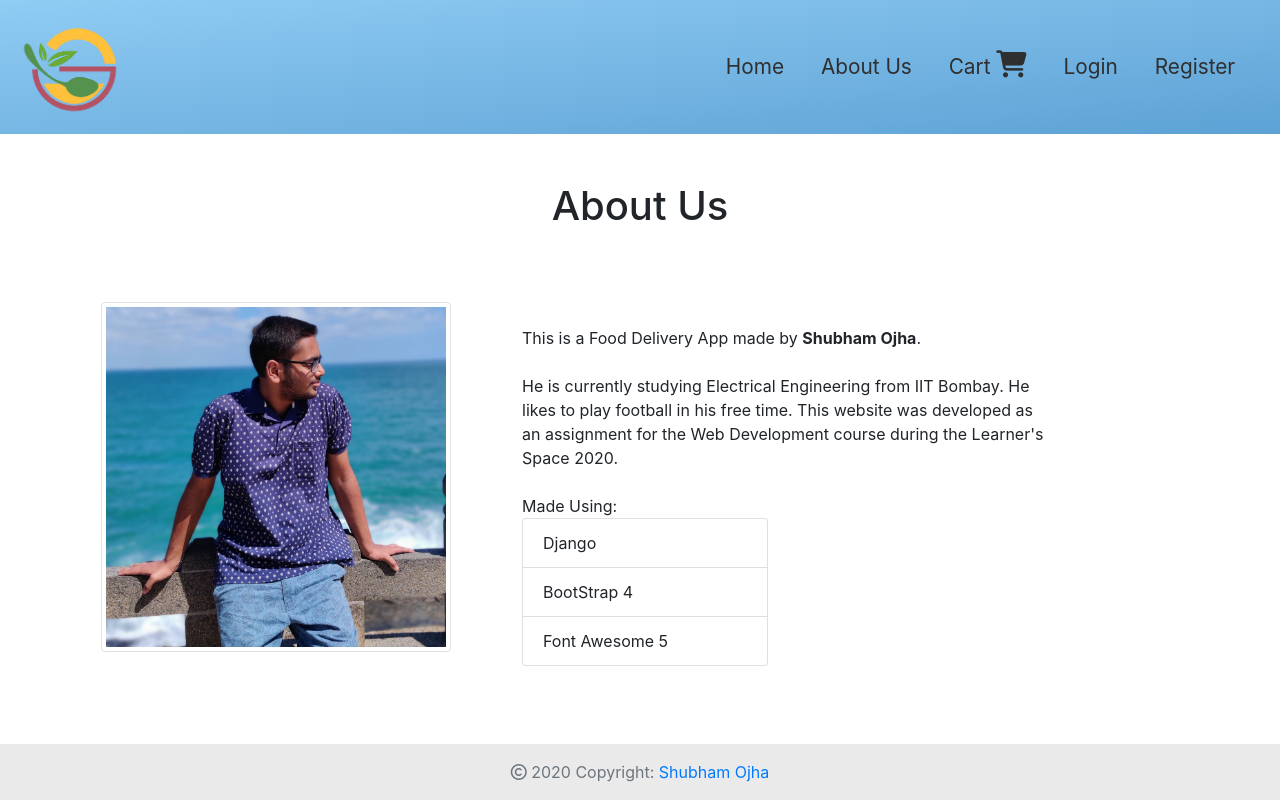
After one commit to CommanderBaman/Flip-Food-Django-app, a Django app: page /about/ in a window 1280 px wide. The commit adds this page. Run offline with Django 3.2, Linux system fonts and the light colour scheme; some libraries are stand-ins or nearby versions.

Commit message:
about page finished; added header and footer;

```diff
--- /dev/null
+++ b/food_delivery/static/food_delivery/base.css
@@ -0,0 +1,47 @@
+.body {
+	margin: 0;
+	padding: 0;
+	background-color: #ECECEC;
+	padding-top: 70px;
+}
+
+
+.navbar {
+    background-image: linear-gradient(to bottom right, #90CCF4, #5DA2D5);
+}
+
+.navbar .navbar-brand img {
+	height: 13.5vh;
+}
+
+.nav-link, .navbar-brand {
+	color: #2f2f2f;
+	font-size: 1.3em;
+}
+
+.nav-link {
+	margin-right: 1em !important;
+	transition-duration: 0.3s;
+}
+
+.navbar-collapse {
+	justify-content: flex-end;
+  }
+
+.nav-link:hover {
+	color: #bb4646;
+}
+
+
+.main-content {
+	width: 80%;
+	margin: auto;
+}
+
+footer {
+	background-color: #eaeaea;
+}
+
+footer .page-footer a {
+	background-color: black;
+}
--- /dev/null
+++ b/food_delivery/templates/food_delivery/about.html
@@ -0,0 +1,27 @@
+{% extends 'food_delivery/base.html' %}
+
+{% load static %}
+
+{% block header %}
+	About Us
+{% endblock header %}
+
+{% block main-content %}
+	<div class="row pb-5" >
+		<div class="col-lg-4 m-3 text-center">
+			<img src="{% static 'food_delivery/about-profilepic.jpg' %}" alt="Profile Photo of Shubham Ojha" class="rounded img-thumbnail" style="max-height: 500px;">
+		</div>
+		<div class="col-lg-6 py-4 px-4 m-3">
+			This is a Food Delivery App made by <b>Shubham Ojha</b>.<br> <br>
+			He is currently studying Electrical Engineering from IIT Bombay. He likes to play football in his free time. This website was developed as an assignment for the Web Development course during the Learner's Space 2020. <br> <br>
+			Made Using: <br>
+			<ul class="list-group col-lg-6">
+				<li class="list-group-item">Django</li>
+				<li class="list-group-item">BootStrap 4</li>
+				<li class="list-group-item">Font Awesome 5</li>
+			</ul>
+			<!-- Lorem ipsum dolor sit amet consectetur, adipisicing elit. Iste obcaecati necessitatibus, quisquam, maxime pariatur in ullam quibusdam, non earum cum vel culpa! Incidunt earum nostrum, non nesciunt dolores tempore quo veniam velit adipisci voluptate quos ex perspiciatis voluptatum officiis exercitationem suscipit minima maxime praesentium dolorum excepturi dolore, corrupti architecto. Necessitatibus? -->
+		</div>
+	</div>
+
+{% endblock main-content %}
--- a/food_delivery/templates/food_delivery/base.html
+++ b/food_delivery/templates/food_delivery/base.html
@@ -5,14 +5,72 @@
 	<meta name="viewport" content="width=device-width, initial-scale=1.0">
 	<title>FoodFlip</title>
 
+	<!-- personal CSS and favicons -->
+	{% load static %}
+	<link rel="shortcut icon" href="{% static 'food_delivery/foodflip-favicon.png' %}" type="image/x-icon">
+	<link rel="stylesheet" href="{% static 'food_delivery/base.css' %}">
+
 	<!-- bootstrap CSS  -->
 	<link rel="stylesheet" href="https://stackpath.bootstrapcdn.com/bootstrap/4.5.2/css/bootstrap.min.css" integrity="sha384-JcKb8q3iqJ61gNV9KGb8thSsNjpSL0n8PARn9HuZOnIxN0hoP+VmmDGMN5t9UJ0Z" crossorigin="anonymous">
+	<!-- FontAwesome Icons -->
+    <script src="https://kit.fontawesome.com/4106bd1142.js" crossorigin="anonymous"></script>
 </head>
 <body>
-    <h1>base</h1>
+	<!--
+		Color Scheme:
+		white = #ECECEC
+		red = #F78888
+		yellow = #F3D250
+		light blue = #90CCF4
+		blue = #5DA2D5
+	-->
 
+	<!-- making navbar  -->
+	<nav class="navbar navbar-expand-md navbar-fixed-top">
+		<a class="navbar-brand" href="#"><img src="{% static 'food_delivery/foodflip-logo.png' %}" alt="FoodFlip Logo"></a>
+		<button class="navbar-toggler navbar-dark" type="button" data-toggle="collapse" data-target="#main-navigation">
+			<span class="navbar-toggler-icon"></span>
+		</button>
+		<div class="collapse navbar-collapse" id="main-navigation">
+			<ul class="navbar-nav">
+				<!-- {% if title != '' %} -->
+				<li class="nav-item">
+					<a class="nav-link" href="{% url 'food-delivery-home' %}">Home</a>
+				</li>
+				<!-- {% endif %} -->
+				<li class="nav-item">
+					<a class="nav-link" href="{% url 'food-delivery-about' %}">About Us</a>
+				</li>
+				<li class="nav-item">
+					<a class="nav-link" href="{% url 'food-delivery-cart' %}">Cart <i class="fas fa-shopping-cart" style="font-size: 1.3em;"></i></a>
+				</li>
+				<li class="nav-item">
+					<a class="nav-link" href="{% url 'users-login' %}">Login</a>
+				</li>
+				<li class="nav-item">
+					<a class="nav-link" href="{% url 'users-register' %}">Register</a>
+				</li>
+			</ul>
+		</div>
+	</nav>
 
+	<div class="container-lg">
+		<h1 class="text-center py-5">
+			{% block header %}
+			{% endblock header %}
+		</h1>
+		{% block main-content %}
+		{% endblock main-content %}
+	</div>
 
+	<!-- making footer -->
+	<footer class="page-footer font-small fixed-bottom text-center py-3">
+		<div class="container-lg">
+			<div class="footer-copyright text-muted">
+				<i class="far fa-copyright"></i> 2020 Copyright: <a href="https://commanderbaman.github.io/19D070056_WEB_DEV/">Shubham Ojha</a>
+			</div>
+		</div>
+	</footer>
 
 	<!-- JS files for bootstrap -->
 	<script src="https://code.jquery.com/jquery-3.5.1.slim.min.js" integrity="sha384-DfXdz2htPH0lsSSs5nCTpuj/zy4C+OGpamoFVy38MVBnE+IbbVYUew+OrCXaRkfj" crossorigin="anonymous"></script>
--- a/food_delivery/templates/food_delivery/cart.html
+++ b/food_delivery/templates/food_delivery/cart.html
@@ -1 +1,5 @@
-<h1>cart</h1>
+{% extends 'food_delivery/base.html' %}
+
+{% block main-content %}
+    Cart
+{% endblock main-content %}
--- a/food_delivery/templates/food_delivery/checkout.html
+++ b/food_delivery/templates/food_delivery/checkout.html
@@ -1 +1,5 @@
-<h1>checking out</h1>
+{% extends 'food_delivery/base.html' %}
+
+{% block main-content %}
+    Checking Out
+{% endblock main-content %}
--- a/food_delivery/templates/food_delivery/confirmed.html
+++ b/food_delivery/templates/food_delivery/confirmed.html
@@ -1 +1,5 @@
-<h1>confirmed</h1>
+{% extends 'food_delivery/base.html' %}
+
+{% block main-content %}
+    Confirmed
+{% endblock main-content %}
--- a/food_delivery/templates/food_delivery/main.html
+++ b/food_delivery/templates/food_delivery/main.html
@@ -1 +1,5 @@
-<h1>main</h1>
+{% extends 'food_delivery/base.html' %}
+
+{% block main-content %}
+    Main Page
+{% endblock main-content %}
--- a/food_delivery/urls.py
+++ b/food_delivery/urls.py
@@ -3,6 +3,7 @@ from . import views
 
 urlpatterns = [
     path( '', views.main, name='food-delivery-home'),
+    path( 'about/', views.about, name='food-delivery-about'),
     path( 'cart/', views.cart, name='food-delivery-cart'),
     path( 'checkout/', views.checkout, name='food-delivery-checkout'),
     path( 'confirmed/', views.confirmed, name='food-delivery-confirmed'),
--- a/food_delivery/views.py
+++ b/food_delivery/views.py
@@ -7,6 +7,11 @@ from django.template import loader
 def main( request):
     context = {}
     return render( request, 'food_delivery/main.html', context)
+
+# shows the about us page
+def about( request):
+    context = {}
+    return render( request, 'food_delivery/about.html', context)
 
 #shows the cart of the user
 def cart( request):
--- a/users/templates/users/login.html
+++ b/users/templates/users/login.html
@@ -1 +1,5 @@
-<h1>login</h1>
+{% extends 'food_delivery/base.html' %}
+
+{% block main-content %}
+    Login
+{% endblock main-content %}
--- a/users/templates/users/register.html
+++ b/users/templates/users/register.html
@@ -1 +1,5 @@
-<h1>register</h1>
+{% extends 'food_delivery/base.html' %}
+
+{% block main-content %}
+    Register
+{% endblock main-content %}
```
Also changed, not shown: food_delivery/static/food_delivery/about-profilepic.jpg (added), food_delivery/static/food_delivery/foodflip-favicon.png (added), food_delivery/static/food_delivery/foodflip-logo.png (added), food_delivery/static/food_delivery/main.css (deleted), users/templates/users/base.html (deleted).
